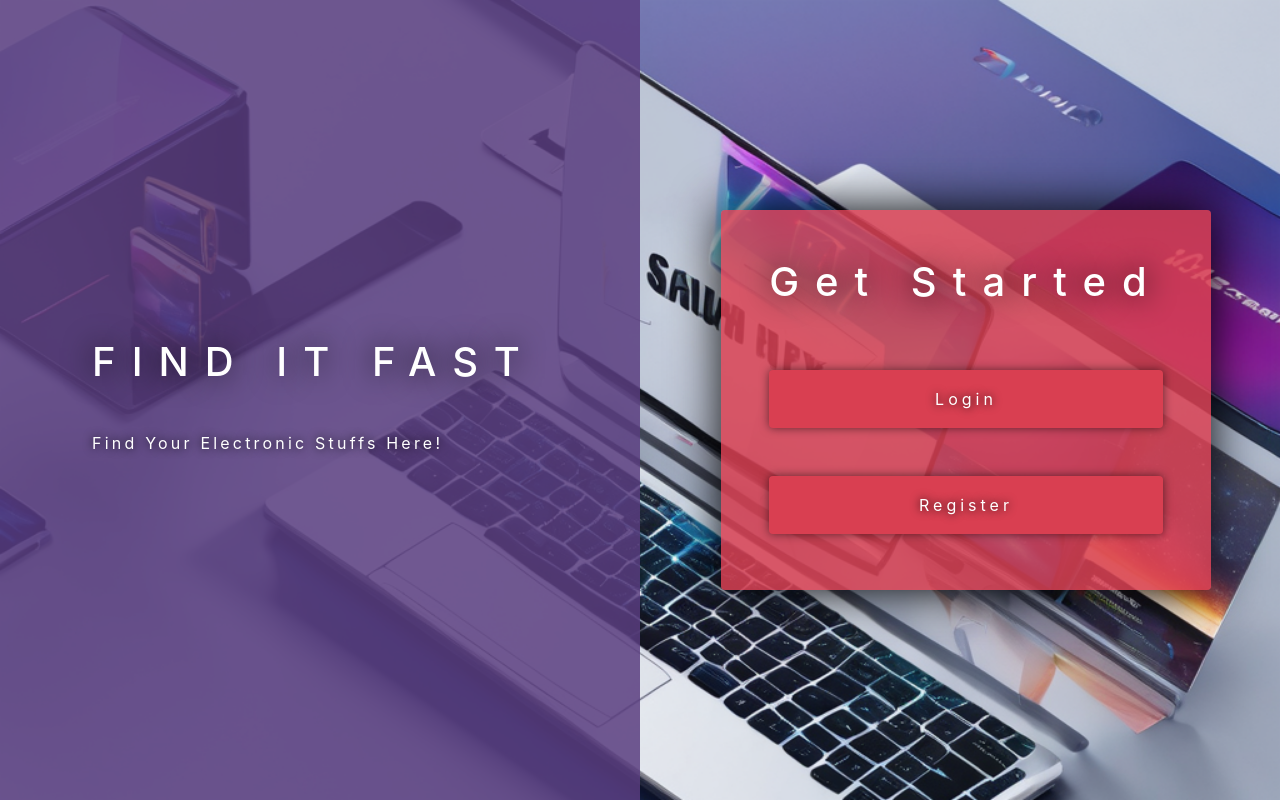
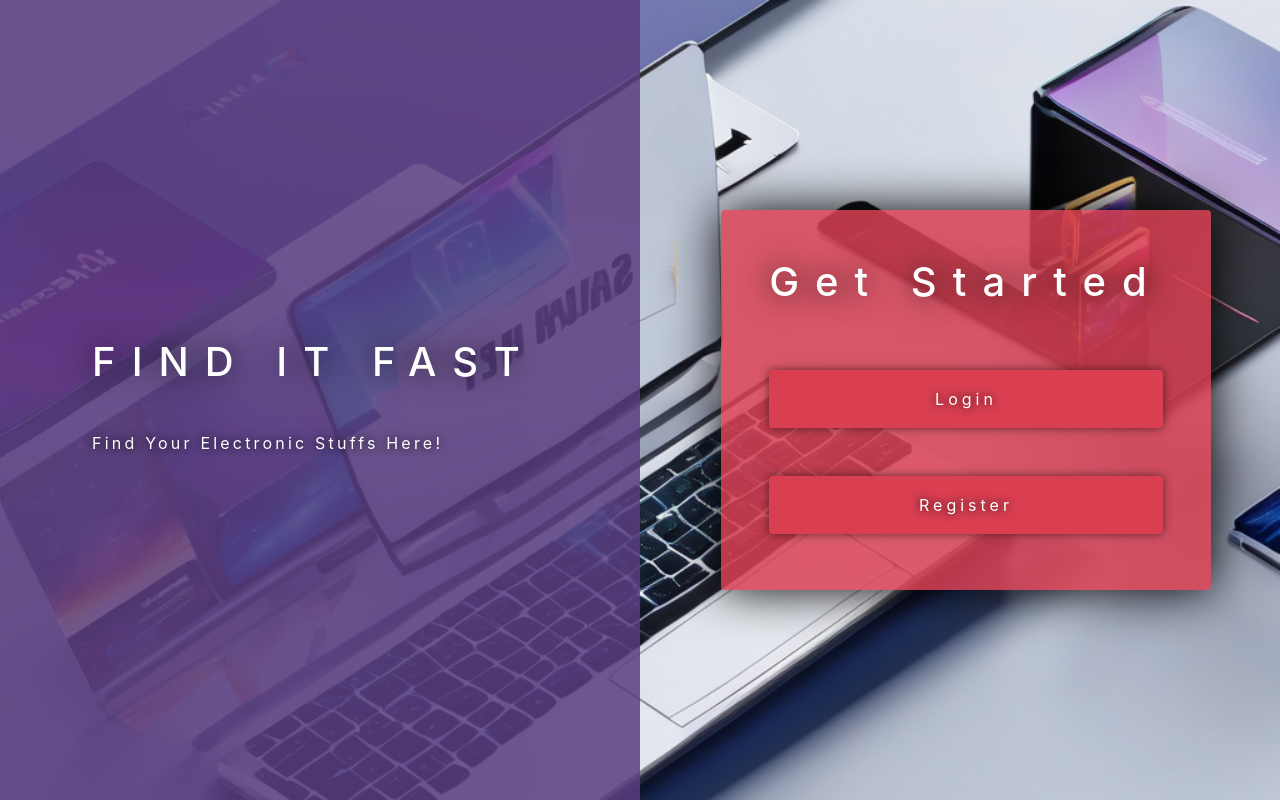
Before and after one commit to GracielaSu/find-it-fast-frontend, a React (Create React App) app: page / in a window 1280 px wide. Built offline with nearby package versions, Linux system fonts and the light colour scheme.

Commit message:
update bg

```diff
--- a/src/index.css
+++ b/src/index.css
@@ -18,7 +18,7 @@ body {
     sans-serif;
   -webkit-font-smoothing: antialiased;
   -moz-osx-font-smoothing: grayscale;
-  background-image: url('../public/photos/bg.png');
+  background-image: url('../public/photos/bg2.png');
   background-size: cover;
   background-repeat: no-repeat;
 }
```
Also changed, not shown: public/photos/bg2.png (added), public/photos/bg3.png (added).
